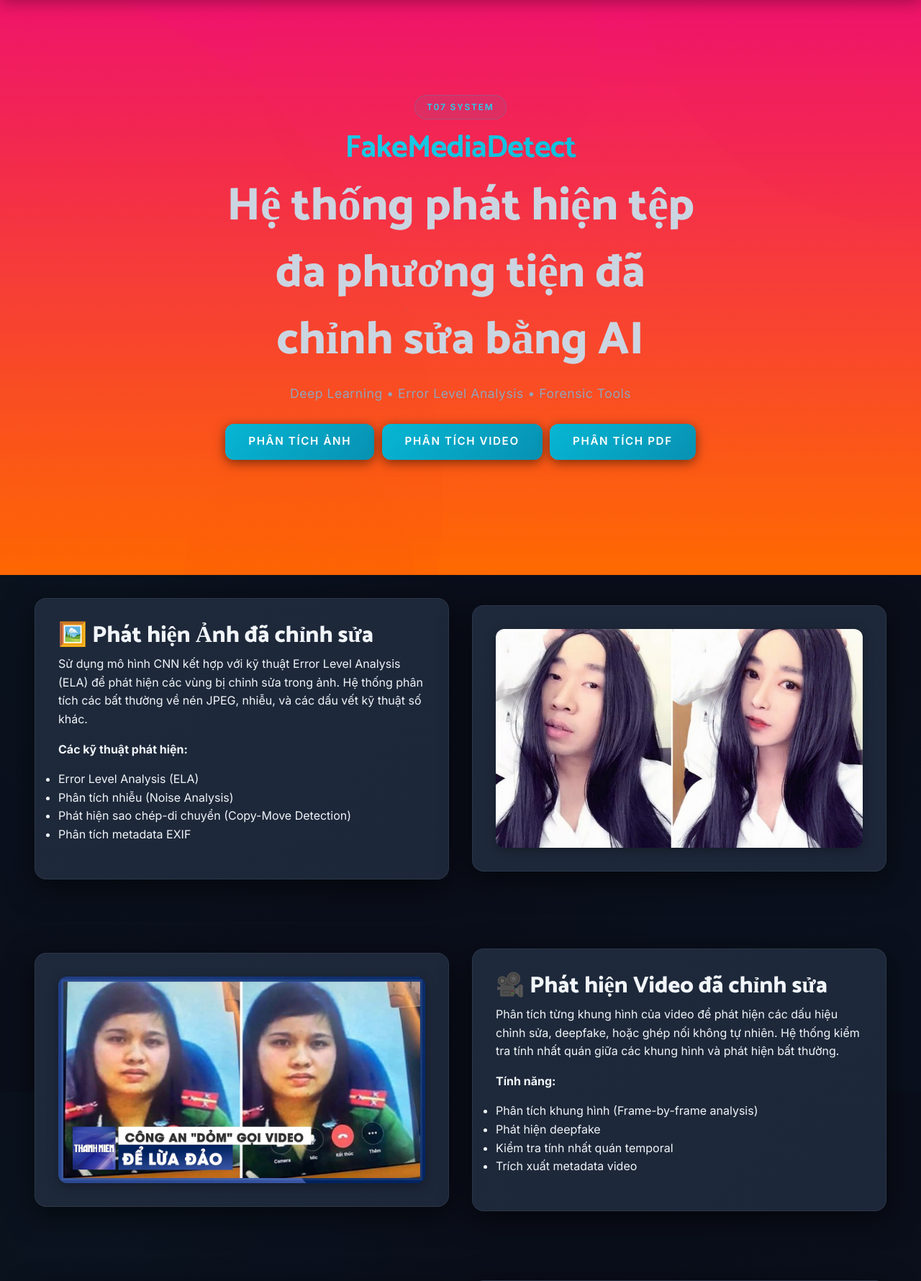
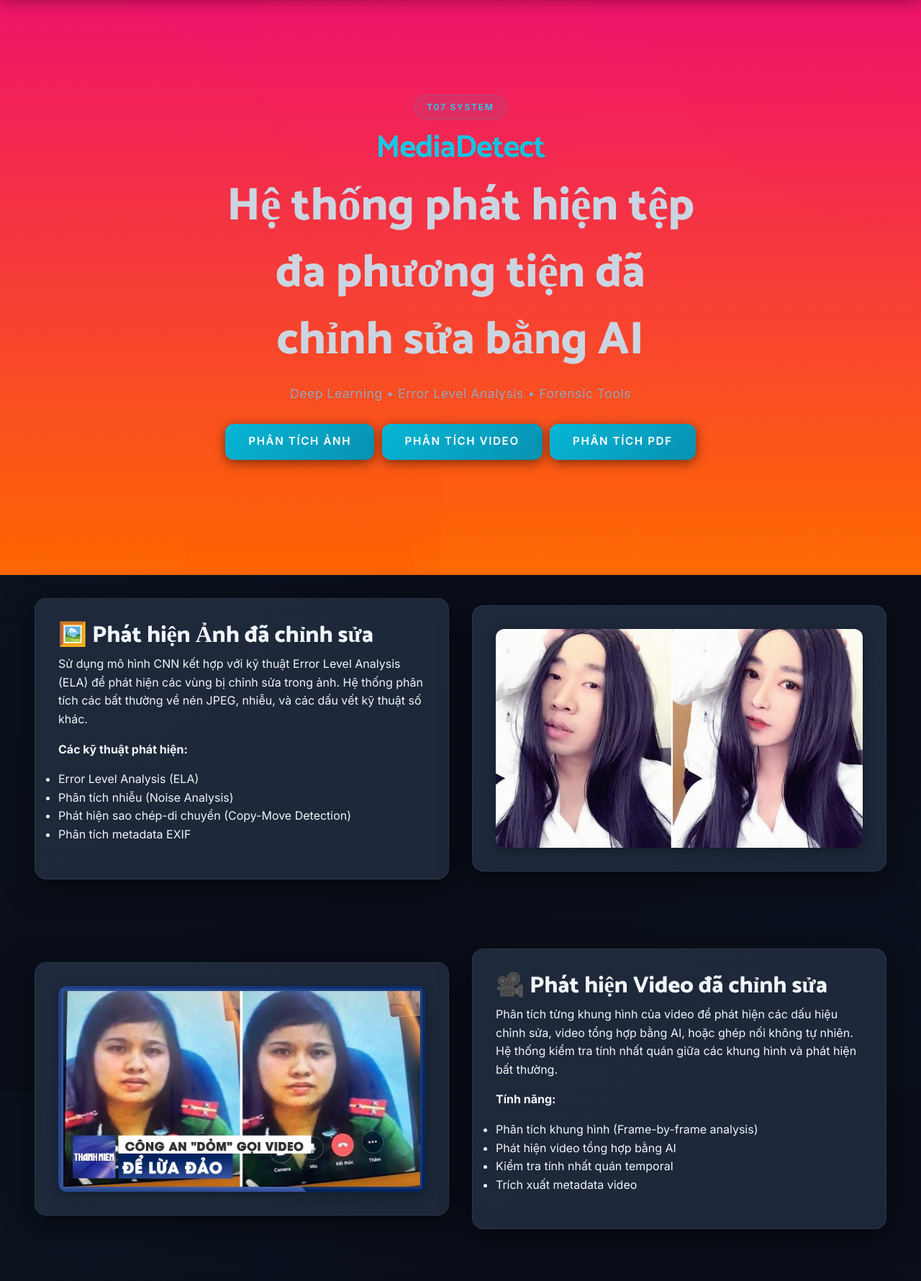
Before and after one commit to tunguyen-195/T07FakeMediaDetect, a Django app: page / in a window 1280 px wide. Shown: the part 83-1863 px from the top of the page at 72% size. Run offline with Django 3.2, Linux system fonts and the light colour scheme; some libraries are stand-ins or nearby versions.

Commit message:
Rename UI branding to MediaDetect and remove deepfake wording

```diff
--- a/webapp/templates/index.html
+++ b/webapp/templates/index.html
@@ -38,7 +38,7 @@
     <header class="masthead text-center text-white">
         <div class="masthead-content">
             <div class="hero-badge">T07 SYSTEM</div>
-            <h1 class="masthead-heading t07-hero-title">FakeMediaDetect</h1>
+            <h1 class="masthead-heading t07-hero-title">MediaDetect</h1>
             <h2 class="masthead-subheading t07-subtitle">
                 Hệ thống phát hiện tệp đa phương tiện đã chỉnh sửa bằng AI
             </h2>
@@ -101,13 +101,13 @@
                 <div class="col-lg-6 order-lg-2">
                     <div class="t07-card">
                         <h2>🎥 Phát hiện Video đã chỉnh sửa</h2>
-                        <p>Phân tích từng khung hình của video để phát hiện các dấu hiệu chỉnh sửa, deepfake, hoặc ghép
+                        <p>Phân tích từng khung hình của video để phát hiện các dấu hiệu chỉnh sửa, video tổng hợp bằng AI, hoặc ghép
                             nối không tự nhiên. Hệ thống kiểm tra tính nhất quán giữa các khung hình và phát hiện bất
                             thường.</p>
                         <p><strong>Tính năng:</strong></p>
                         <ul>
                             <li>Phân tích khung hình (Frame-by-frame analysis)</li>
-                            <li>Phát hiện deepfake</li>
+                            <li>Phát hiện video tổng hợp bằng AI</li>
                             <li>Kiểm tra tính nhất quán temporal</li>
                             <li>Trích xuất metadata video</li>
                         </ul>
--- a/webapp/templates/video.html
+++ b/webapp/templates/video.html
@@ -37,7 +37,7 @@
         <div class="container">
             <div class="t07-page-header">
                 <h1>🎥 Phát hiện Video đã chỉnh sửa</h1>
-                <p class="page-subtitle">Phân tích video và phát hiện dấu hiệu deepfake bằng AI</p>
+                <p class="page-subtitle">Phân tích video và phát hiện dấu hiệu video tổng hợp bằng AI</p>
             </div>
 
             <div class="row">
```
